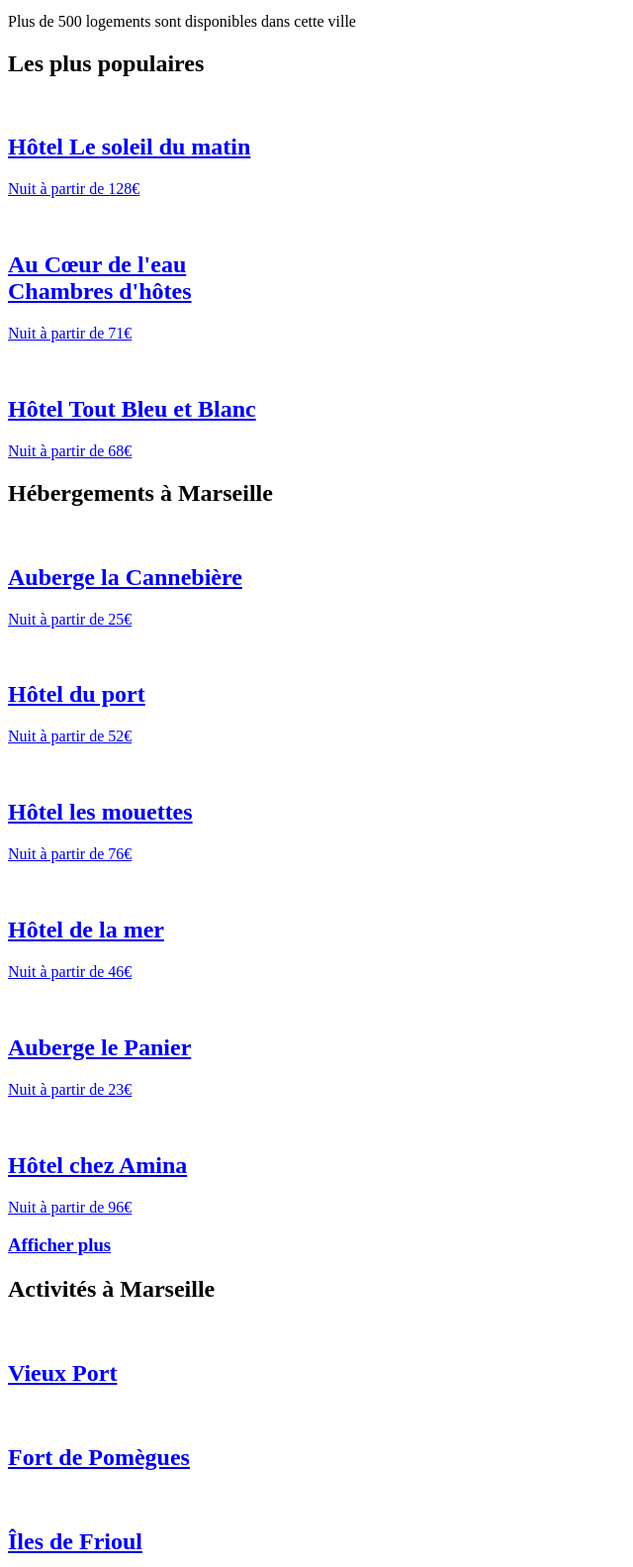
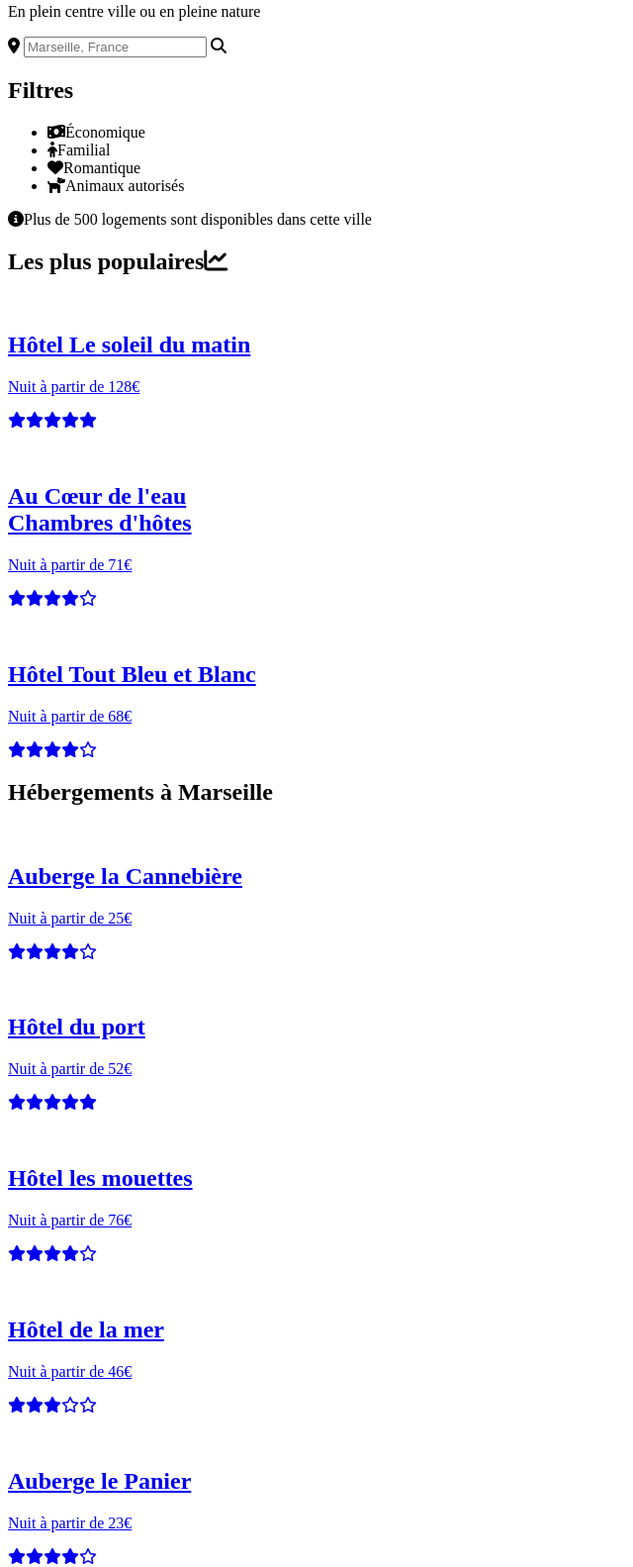
Before and after one commit to TitiCodeur/Projet-Reservia, a plain HTML site: page index.html in a window 1280 px wide. Shown: the part 350-1933 px from the top of the page at 99% size, without its empty margins (0-640 px from the left). Drawn offline with Linux system fonts and the light colour scheme.

Commit message:
Ajout du logo et des icônes

```diff
--- a/index.html
+++ b/index.html
@@ -4,12 +4,15 @@
 		<meta charset="utf-8">
 		<title>Reservia</title>
 		<link rel="stylesheet" href="style.css"/>
+		<script src="https://kit.fontawesome.com/1f8d4dffc1.js" crossorigin="anonymous"></script>
 	</head>
 
 	<body>
 		<main>
 			<header>
-				<p></p>
+				<p>
+					<img src="images/logo/Reservia@3x.png" alt="logo" />
+				</p>
 				<p><a href="#">S'inscrire</a></p>
 				<nav>
 					<ul>
@@ -24,25 +27,26 @@
 				<p>En plein centre ville ou en pleine nature</p>
 				<div>
 					<p>
+						<i class="fas fa-map-marker-alt"></i>
 						<input type="text" placeholder="Marseille, France" maxlength="30">
+						<i class="fas fa-search"></i>
 					</p>
 				</div>
 				<div>
 					<h2>Filtres</h2>
 					<ul>
-						<li>Économique</li>
-						<li>Familial</li>
-						<li>Romantique</li>
-						<li>Animaux autorisés</li>
+						<li><i class="fas fa-money-bill-wave"></i>Économique</li>
+						<li><i class="fas fa-child"></i>Familial</li>
+						<li><i class="fas fa-heart"></i>Romantique</li>
+						<li><i class="fas fa-dog"></i>Animaux autorisés</li>
 					</ul>
 				</div>
-				<p>Plus de 500 logements sont disponibles dans cette ville</p>
+				<p><i class="fas fa-info-circle"></i>Plus de 500 logements sont disponibles dans cette ville</p>
 			</section>
 
 			<section id="section_2">
 				<div>
-					<h1>Les plus populaires</h1>
-					<p></p>
+					<h1>Les plus populaires<i class="fas fa-chart-line"></i></h1>
 				</div>
 				<a href="#">
 					<div>
@@ -51,7 +55,9 @@
 						</p>
 						<h2>Hôtel Le soleil du matin</h2>
 						<p>Nuit à partir de 128€</p>
-						<p></p>
+						<p>
+							<i class="fas fa-star"></i><i class="fas fa-star"></i><i class="fas fa-star"></i><i class="fas fa-star"></i><i class="fas fa-star"></i>
+						</p>
 					</div>
 				</a>
 				<a href="#">
@@ -61,7 +67,9 @@
 						</p>
 						<h2>Au Cœur de l'eau<br>Chambres d'hôtes</h2>
 						<p>Nuit à partir de 71€</p>
-						<p></p>
+						<p>
+							<i class="fas fa-star"></i><i class="fas fa-star"></i><i class="fas fa-star"></i><i class="fas fa-star"></i><i class="far fa-star"></i>
+						</p>
 					</div>
 				</a>
 				<a href="#">
@@ -71,7 +79,9 @@
 						</p>
 						<h2>Hôtel Tout Bleu et Blanc</h2>
 						<p>Nuit à partir de 68€</p>
-						<p></p>
+						<p>
+							<i class="fas fa-star"></i><i class="fas fa-star"></i><i class="fas fa-star"></i><i class="fas fa-star"></i><i class="far fa-star"></i>
+						</p>
 					</div>
 				</a>
 			</section>
@@ -86,7 +96,9 @@
 							</p>
 							<h2>Auberge la Cannebière</h2>
 							<p>Nuit à partir de 25€</p>
-							<p></p>
+							<p>
+								<i class="fas fa-star"></i><i class="fas fa-star"></i><i class="fas fa-star"></i><i class="fas fa-star"></i><i class="far fa-star"></i>
+							</p>
 						</div>
 					</a>
 					<a href="#">
@@ -96,7 +108,9 @@
 							</p>
 							<h2>Hôtel du port</h2>
 							<p>Nuit à partir de 52€</p>
-							<p></p>
+							<p>
+								<i class="fas fa-star"></i><i class="fas fa-star"></i><i class="fas fa-star"></i><i class="fas fa-star"></i><i class="fas fa-star"></i>
+							</p>
 						</div>
 					</a>
 					<a href="#">
@@ -106,7 +120,9 @@
 							</p>
 							<h2>Hôtel les mouettes</h2>
 							<p>Nuit à partir de 76€</p>
-							<p></p>
+							<p>
+								<i class="fas fa-star"></i><i class="fas fa-star"></i><i class="fas fa-star"></i><i class="fas fa-star"></i><i class="far fa-star"></i>
+							</p>
 						</div>
 					</a>
 					<a href="#">
@@ -116,7 +132,9 @@
 							</p>
 							<h2>Hôtel de la mer</h2>
 							<p>Nuit à partir de 46€</p>
-							<p></p>
+							<p>
+								<i class="fas fa-star"></i><i class="fas fa-star"></i><i class="fas fa-star"></i><i class="far fa-star"></i><i class="far fa-star"></i>
+							</p>
 						</div>
 					</a>
 					<a href="#">
@@ -126,7 +144,9 @@
 							</p>
 							<h2>Auberge le Panier</h2>
 							<p>Nuit à partir de 23€</p>
-							<p></p>
+							<p>
+								<i class="fas fa-star"></i><i class="fas fa-star"></i><i class="fas fa-star"></i><i class="fas fa-star"></i><i class="far fa-star"></i>
+							</p>
 						</div>
 					</a>
 					<a href="#">
@@ -136,7 +156,9 @@
 							</p>
 							<h2>Hôtel chez Amina</h2>
 							<p>Nuit à partir de 96€</p>
-							<p></p>
+							<p>
+								<i class="fas fa-star"></i><i class="fas fa-star"></i><i class="fas fa-star"></i><i class="fas fa-star"></i><i class="fas fa-star"></i>
+							</p>
 						</div>
 					</a>
 				</div>
```
